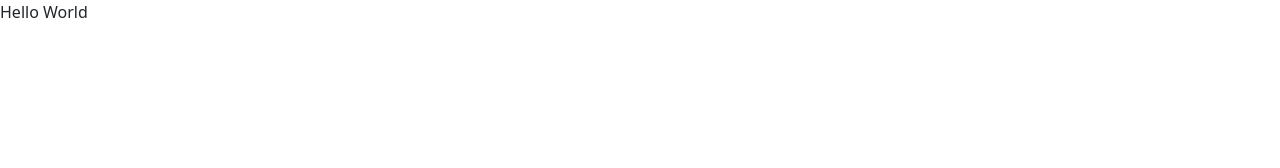
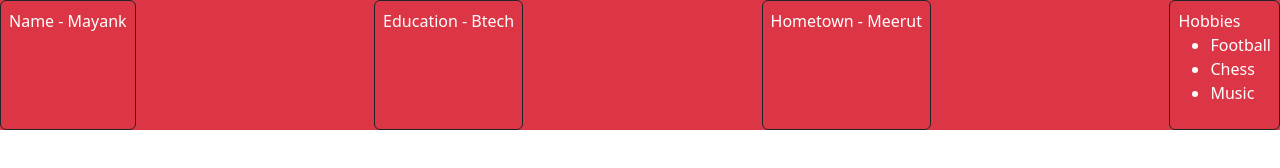
Before and after one commit to mayankdikshit/gfg-classroom, a plain HTML site: page Week 3/bootstrap-started.html in a window 1280 px wide. Drawn offline with nearby package versions, Linux system fonts and the light colour scheme.

Commit message:
html css: done

```diff
--- a/Week 3/bootstrap-started.html
+++ b/Week 3/bootstrap-started.html
@@ -12,7 +12,24 @@
     <title>Document</title>
   </head>
   <body>
-    Hello World
+    <div
+      class="d-flex bg-danger justify-content-center justify-content-md-between flex-column flex-md-row">
+      <div class="border border-dark rounded p-2 text-white">Name - Mayank</div>
+      <div class="border border-dark rounded p-2 text-white">
+        Education - Btech
+      </div>
+      <div class="border border-dark rounded p-2 text-white">
+        Hometown - Meerut
+      </div>
+      <div class="border border-dark rounded p-2 text-white">
+        Hobbies
+        <ul class="bullet">
+          <li>Football</li>
+          <li>Chess</li>
+          <li>Music</li>
+        </ul>
+      </div>
+    </div>
     <script
       src="https://cdn.jsdelivr.net/npm/bootstrap@5.3.3/dist/js/bootstrap.bundle.min.js"
       integrity="sha384-YvpcrYf0tY3lHB60NNkmXc5s9fDVZLESaAA55NDzOxhy9GkcIdslK1eN7N6jIeHz"
```
Also changed, not shown: Week 3/drawback.html (added, +24 -0 lines).
